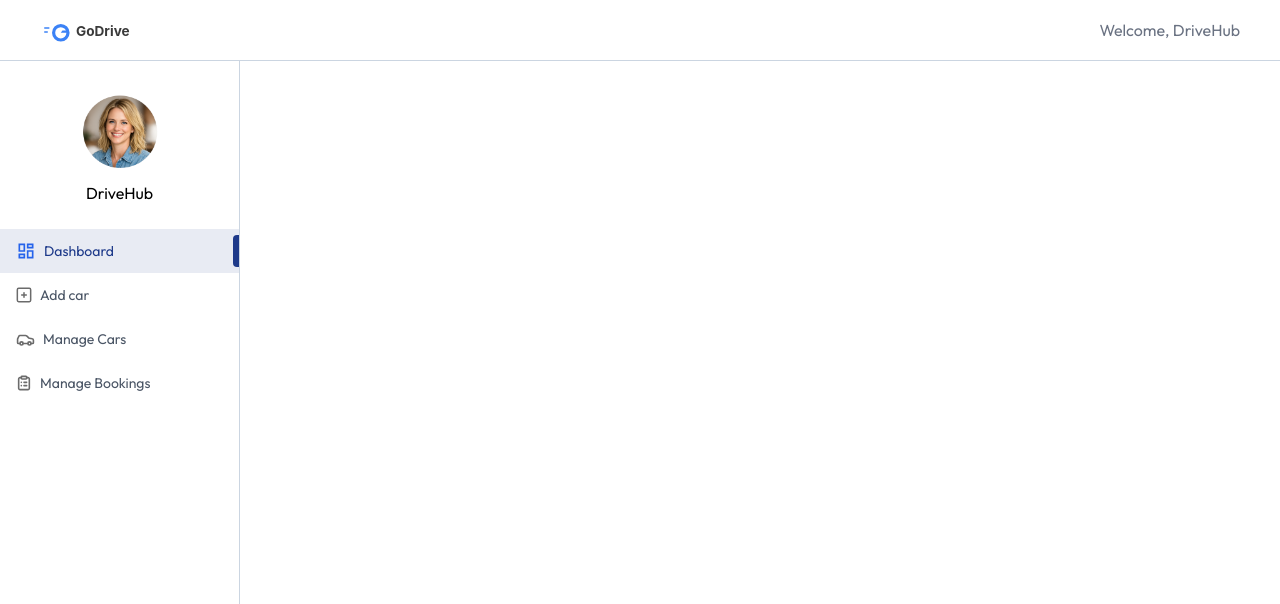
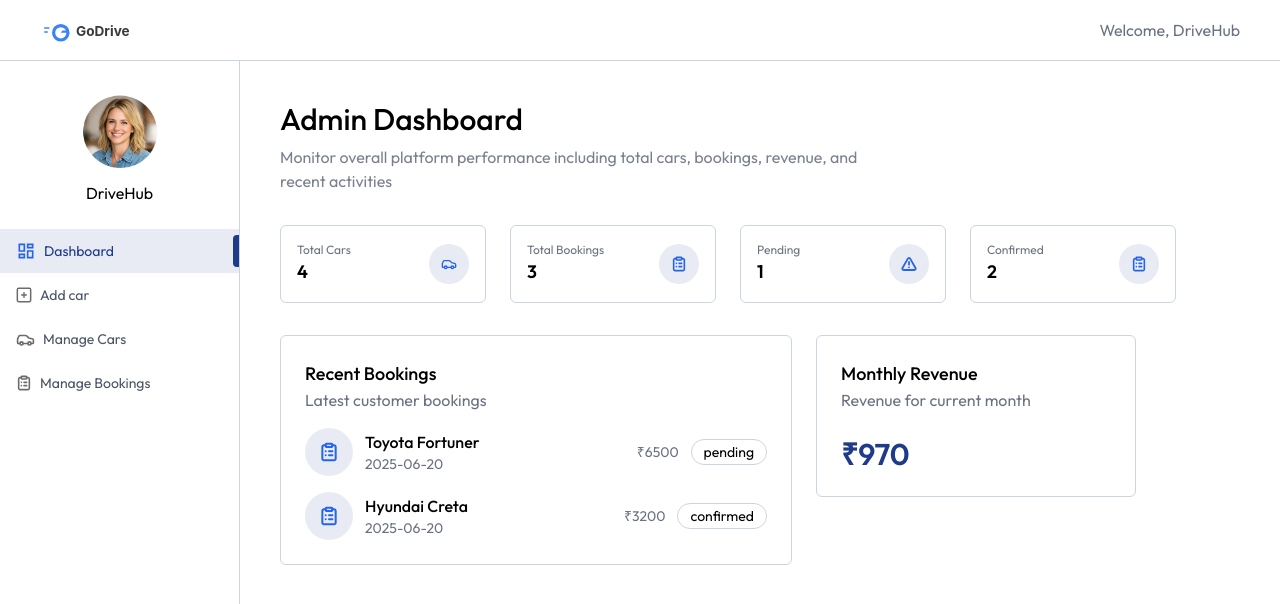
Before and after one commit to athmika2904/CarRental-Website, a React (Vite) app in the folder clientpage/: page /owner in a window 1280 px wide. Shown: the top 604 px of the page. Built offline with nearby package versions, Linux system fonts and the light colour scheme.

Commit message:
owner dashboard details added

```diff
--- a/clientpage/src/pages/Owner/Dashboard.jsx
+++ b/clientpage/src/pages/Owner/Dashboard.jsx
@@ -1,9 +1,103 @@
-import React from 'react'
+import React, { useEffect, useState } from 'react'
+import { assets, dummyDashboardData } from '../../assets/assets'
+import TitleOwner from '../../components/Owner/TitleOwner'
 
 const Dashboard = () => {
+  const [data, setData] = useState({
+    totalCars: 0,
+    totalBookings: 0,
+    pendingBookings: 0,
+    completedBookings: 0,
+    recentBookings: [],
+    monthlyRevenue: 0
+  })
+
+  const dashboardcards = [
+    { title: "Total Cars", value: data.totalCars, icon: assets.carIconColored },
+    { title: "Total Bookings", value: data.totalBookings, icon: assets.listIconColored },
+    { title: "Pending", value: data.pendingBookings, icon: assets.cautionIconColored },
+    { title: "Confirmed", value: data.completedBookings, icon: assets.listIconColored }
+  ]
+
+  useEffect(() => {
+    setData(dummyDashboardData)
+  }, [])
+
   return (
-    <div>
+    <div className='px-4 pt-10 md:px-10 flex-1'>
 
+      <TitleOwner
+        title="Admin Dashboard"
+        subtitle="Monitor overall platform performance including total cars, bookings, revenue, and recent activities"
+      />
+
+      {/* Dashboard Cards */}
+      <div className='grid sm:grid-cols-2 md:grid-cols-3 lg:grid-cols-4 gap-6 my-8 max-w-4xl'>
+        {dashboardcards.map((card, index) => (
+          <div key={index} className='flex items-center justify-between p-4 rounded-md border border-borderColor'>
+            <div>
+              <h1 className='text-xs text-gray-500'>{card.title}</h1>
+              <p className='text-lg font-semibold'>{card.value}</p>
+            </div>
+            <div className='flex items-center justify-center w-10 h-10 rounded-full bg-primary/10'>
+              <img src={card.icon} alt="" className='h-4 w-4' />
+            </div>
+          </div>
+        ))}
+      </div>
+
+      {/* Bottom Section */}
+      <div className='flex flex-col lg:flex-row items-start gap-6 mb-8 w-full'>
+
+        {/* Recent Bookings */}
+        <div className='p-4 md:p-6 border border-borderColor rounded-md w-full lg:max-w-lg'>
+          <h1 className='text-lg font-medium'>Recent Bookings</h1>
+          <p className='text-gray-500'>Latest customer bookings</p>
+
+          <div className='mt-4 space-y-4'>
+            {data.recentBookings.map((booking, index) => (
+              <div key={index} className='flex items-center justify-between'>
+
+                <div className='flex items-center gap-3'>
+                  <div className='hidden md:flex items-center justify-center w-12 h-12 rounded-full bg-primary/10'>
+                    <img src={assets.listIconColored} alt="" className='h-5 w-5' />
+                  </div>
+
+                  <div>
+                    <p className='font-medium'>
+                      {booking.car.brand} {booking.car.model}
+                    </p>
+                    <p className='text-sm text-gray-500'>
+                      {booking.createdAt.split('T')[0]}
+                    </p>
+                  </div>
+                </div>
+
+                <div className='flex items-center gap-3'>
+                  <p className='text-sm text-gray-500'>
+                    ₹{booking.price}
+                  </p>
+                  <p className='px-3 py-0.5 border border-borderColor rounded-full text-sm'>
+                    {booking.status}
+                  </p>
+                </div>
+
+              </div>
+            ))}
+          </div>
+        </div>
+
+        {/* Monthly Revenue */}
+        <div className='p-4 md:p-6 border border-borderColor rounded-md w-full md:max-w-xs'>
+          <h1 className='text-lg font-medium'>Monthly Revenue</h1>
+          <p className='text-gray-500'>Revenue for current month</p>
+
+          <p className='text-3xl mt-6 font-semibold text-primary'>
+            ₹{data.monthlyRevenue}
+          </p>
+        </div>
+
+      </div>
     </div>
   )
 }
```
